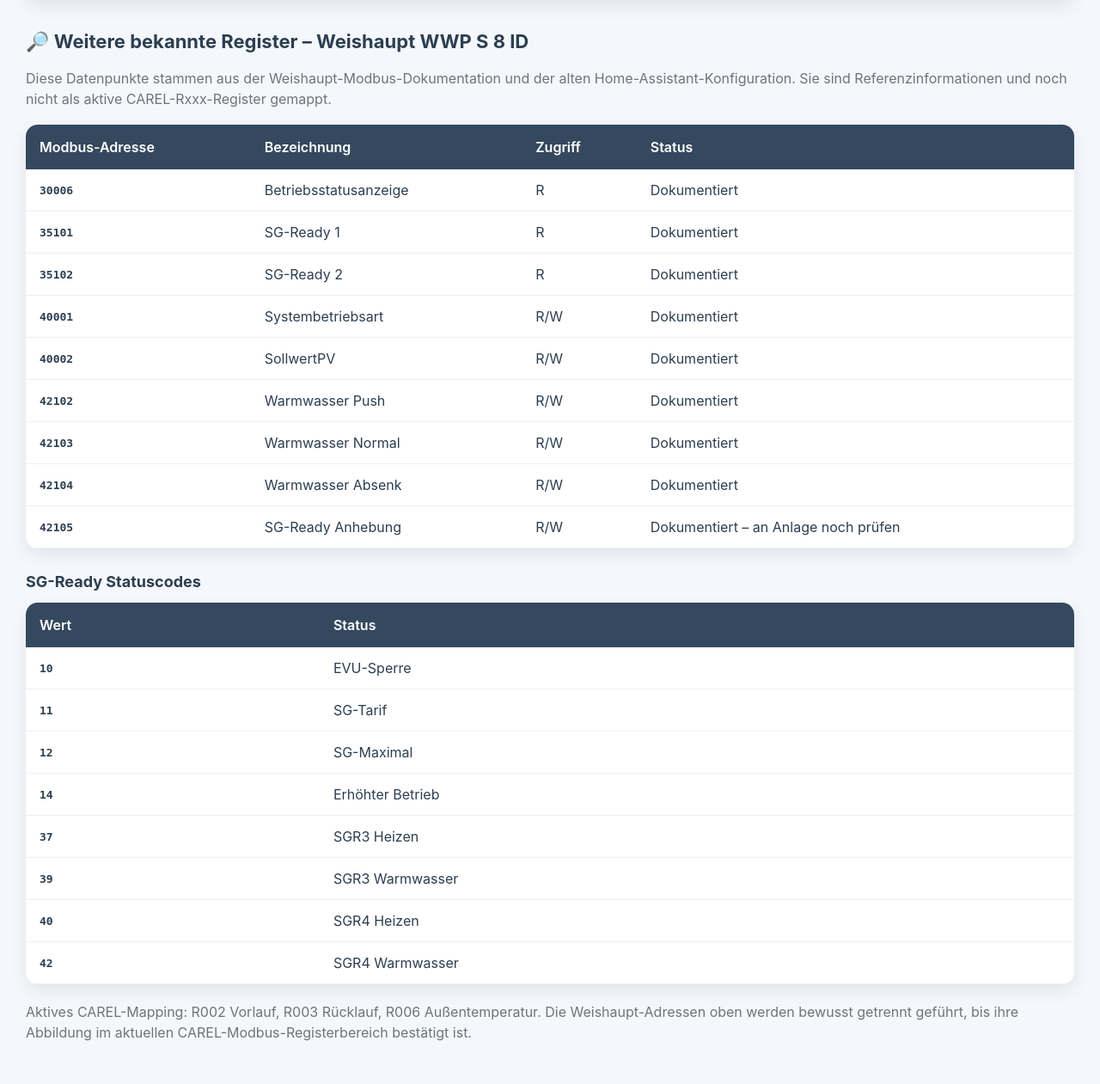
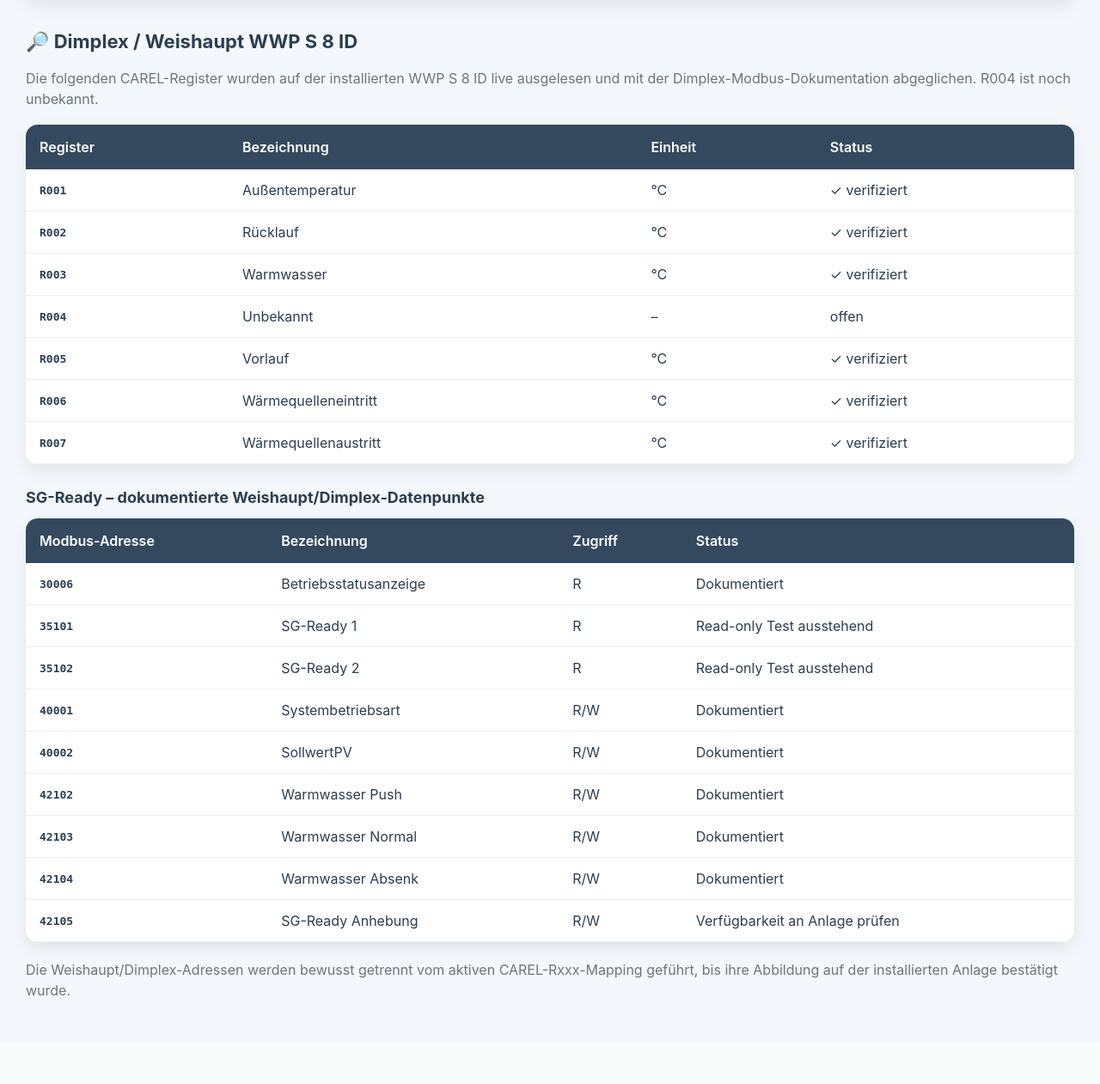
Before and after one commit to benjaminschmal/Carel-monitor, a FastAPI app: page / in a window 1280 px wide. Shown: the part 308-1569 px from the top of the page at 86% size. After the commit the page ends 1466 px from the top, so only its background shows below. Run offline with FastAPI, Linux system fonts and the light colour scheme; data that the repository does not hold is empty.

Commit message:
web: update verified Dimplex register mapping

```diff
--- a/templates/index.html
+++ b/templates/index.html
@@ -35,13 +35,33 @@
     </section>
 
     <section>
-        <h2>🔎 Weitere bekannte Register – Weishaupt WWP S 8 ID</h2>
+        <h2>🔎 Dimplex / Weishaupt WWP S 8 ID</h2>
         <p class="section-note">
-            Diese Datenpunkte stammen aus der Weishaupt-Modbus-Dokumentation und der alten
-            Home-Assistant-Konfiguration. Sie sind Referenzinformationen und noch nicht als
-            aktive CAREL-Rxxx-Register gemappt.
+            Die folgenden CAREL-Register wurden auf der installierten WWP S 8 ID live ausgelesen
+            und mit der Dimplex-Modbus-Dokumentation abgeglichen. R004 ist noch unbekannt.
         </p>
 
+        <table class="reference-table">
+            <thead>
+                <tr>
+                    <th>Register</th>
+                    <th>Bezeichnung</th>
+                    <th>Einheit</th>
+                    <th>Status</th>
+                </tr>
+            </thead>
+            <tbody>
+                <tr><td>R001</td><td>Außentemperatur</td><td>°C</td><td>✓ verifiziert</td></tr>
+                <tr><td>R002</td><td>Rücklauf</td><td>°C</td><td>✓ verifiziert</td></tr>
+                <tr><td>R003</td><td>Warmwasser</td><td>°C</td><td>✓ verifiziert</td></tr>
+                <tr><td>R004</td><td>Unbekannt</td><td>–</td><td>offen</td></tr>
+                <tr><td>R005</td><td>Vorlauf</td><td>°C</td><td>✓ verifiziert</td></tr>
+                <tr><td>R006</td><td>Wärmequelleneintritt</td><td>°C</td><td>✓ verifiziert</td></tr>
+                <tr><td>R007</td><td>Wärmequellenaustritt</td><td>°C</td><td>✓ verifiziert</td></tr>
+            </tbody>
+        </table>
+
+        <h3>SG-Ready – dokumentierte Weishaupt/Dimplex-Datenpunkte</h3>
         <table class="reference-table">
             <thead>
                 <tr>
@@ -53,38 +73,20 @@
             </thead>
             <tbody>
                 <tr><td>30006</td><td>Betriebsstatusanzeige</td><td>R</td><td>Dokumentiert</td></tr>
-                <tr><td>35101</td><td>SG-Ready 1</td><td>R</td><td>Dokumentiert</td></tr>
-                <tr><td>35102</td><td>SG-Ready 2</td><td>R</td><td>Dokumentiert</td></tr>
+                <tr><td>35101</td><td>SG-Ready 1</td><td>R</td><td>Read-only Test ausstehend</td></tr>
+                <tr><td>35102</td><td>SG-Ready 2</td><td>R</td><td>Read-only Test ausstehend</td></tr>
                 <tr><td>40001</td><td>Systembetriebsart</td><td>R/W</td><td>Dokumentiert</td></tr>
                 <tr><td>40002</td><td>SollwertPV</td><td>R/W</td><td>Dokumentiert</td></tr>
                 <tr><td>42102</td><td>Warmwasser Push</td><td>R/W</td><td>Dokumentiert</td></tr>
                 <tr><td>42103</td><td>Warmwasser Normal</td><td>R/W</td><td>Dokumentiert</td></tr>
                 <tr><td>42104</td><td>Warmwasser Absenk</td><td>R/W</td><td>Dokumentiert</td></tr>
-                <tr><td>42105</td><td>SG-Ready Anhebung</td><td>R/W</td><td>Dokumentiert – an Anlage noch prüfen</td></tr>
-            </tbody>
-        </table>
-
-        <h3>SG-Ready Statuscodes</h3>
-        <table class="reference-table">
-            <thead>
-                <tr><th>Wert</th><th>Status</th></tr>
-            </thead>
-            <tbody>
-                <tr><td>10</td><td>EVU-Sperre</td></tr>
-                <tr><td>11</td><td>SG-Tarif</td></tr>
-                <tr><td>12</td><td>SG-Maximal</td></tr>
-                <tr><td>14</td><td>Erhöhter Betrieb</td></tr>
-                <tr><td>37</td><td>SGR3 Heizen</td></tr>
-                <tr><td>39</td><td>SGR3 Warmwasser</td></tr>
-                <tr><td>40</td><td>SGR4 Heizen</td></tr>
-                <tr><td>42</td><td>SGR4 Warmwasser</td></tr>
+                <tr><td>42105</td><td>SG-Ready Anhebung</td><td>R/W</td><td>Verfügbarkeit an Anlage prüfen</td></tr>
             </tbody>
         </table>
 
         <p class="section-note">
-            Aktives CAREL-Mapping: R002 Vorlauf, R003 Rücklauf, R006 Außentemperatur.
-            Die Weishaupt-Adressen oben werden bewusst getrennt geführt, bis ihre Abbildung
-            im aktuellen CAREL-Modbus-Registerbereich bestätigt ist.
+            Die Weishaupt/Dimplex-Adressen werden bewusst getrennt vom aktiven CAREL-Rxxx-Mapping geführt,
+            bis ihre Abbildung auf der installierten Anlage bestätigt wurde.
         </p>
     </section>
 </div>
```
